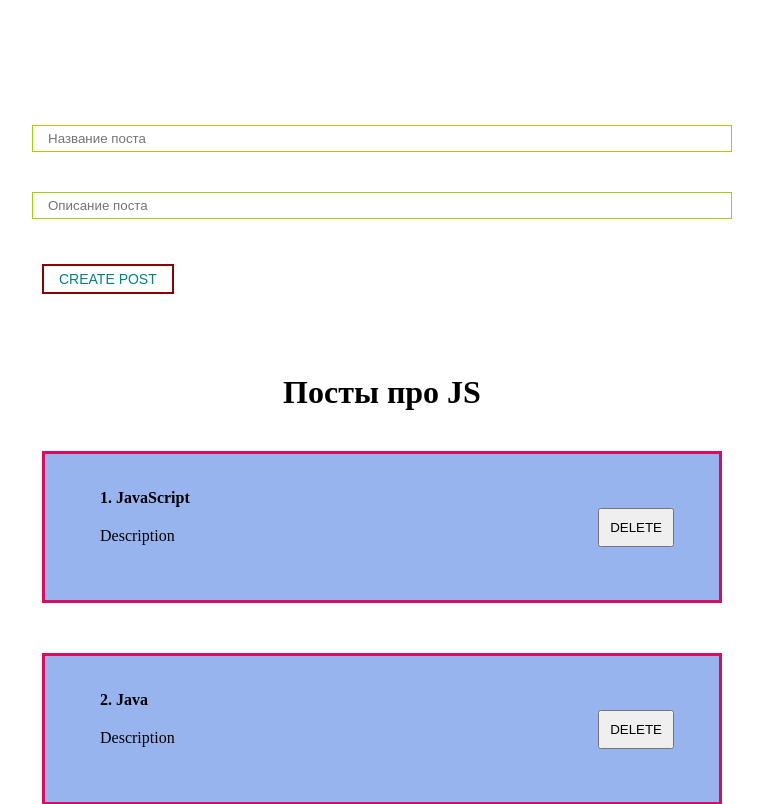
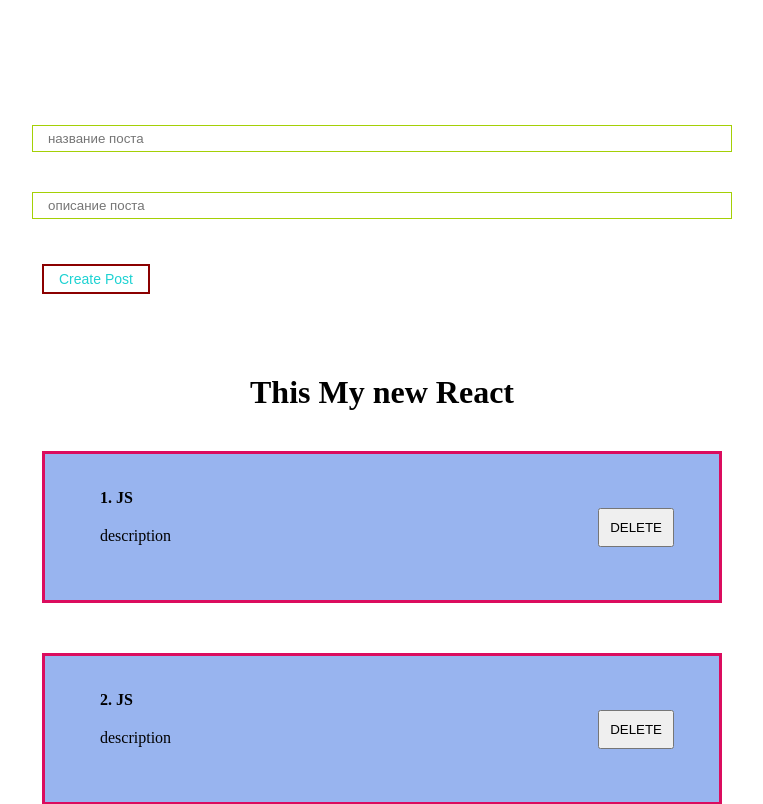
Before and after one commit to SergeyGetman/React_new_prod, a React (Create React App) app: page / in a window 1280 px wide. Shown: the top 804 px of the page, without its empty margins (258-1021 px from the left). Built offline with nearby package versions, Linux system fonts and the light colour scheme.

Commit message:
fix files

```diff
--- a/src/App.js
+++ b/src/App.js
@@ -1,37 +1,34 @@
-import React, {useState} from "react"
-
+import React, {useState} from "react";
+import Counters from "./components/Counters";
 import "./components/styles/App.css"
-
+import Postitem from "./components/Postitem";
 import Postlist from "./components/Postlist";
 import MyButton from "./components/UI/button/MyButton";
 import MyInput from "./components/UI/input/MyInput";
+import PostForm from "./components/PostForm";
+
 
 function App() {
-  const [posts, setPost] = useState([
-    {id: 1, title: "JavaScript", body: "Description"},
-    {id: 2, title: "Java", body: "Description"},
-    {id: 3, title: "Script", body: "Description"},
+
+  const [posts, setPosts] = useState([
+    {id: 1, title: "JS", body: "description"},
+    {id: 2, title: "JS", body: "description"},
+    {id: 3, title: "JS", body: "description"}
   ])
 
-
-
-
+  const createPost = (newPost) => {
+    setPosts([...posts, newPost])
+  }
 
   return (
     <div className="App">
-      <form>
-        <MyInput type="text" placeholder="Название поста"/>
-        <MyInput type="text" placeholder="Описание поста"/>
 
+      <PostForm create={createPost}/>
+      <Postlist posts={posts} title={"This My new React"}/>
 
-        <MyButton >CREATE POST</MyButton>
-
-      </form>
-
-      <Postlist posts={posts} title={"Посты про JS "}/>
-
+      <Counters/>
     </div>
-  );
+  )
 }
 
-export default App;
+export default App
--- /dev/null
+++ b/src/components/PostForm.jsx
@@ -0,0 +1,43 @@
+import React, {useState} from 'react';
+import MyInput from "./UI/input/MyInput";
+import MyButton from "./UI/button/MyButton";
+
+
+const PostForm = ({create}) => {
+  const [post, setPost] = useState({title: "", body: ""})
+
+  const addNewPost = (e) => {
+    e.preventDefault()
+    const newPost = {
+      ...post, id : Date.now()
+    }
+    create(newPost)
+    setPost({title: "", body: ""})
+  }
+
+  return (
+
+      <form>
+        {/*Управляемый компонент*/}
+        <MyInput
+          type="text"
+          onChange={e => setPost({...post, title: e.target.value})}
+          placeholder="название поста"
+          value={post.title}
+        />
+        {/*неуправляемый ком-т*/}
+
+        <MyInput
+          type="text"
+          value={post.body}
+          onChange={e => setPost({...post, body: e.target.value})}
+          placeholder="описание поста"
+        />
+
+        <MyButton onClick={addNewPost}>Create Post</MyButton>
+      </form>
+
+  );
+};
+
+export default PostForm;
--- a/src/components/Postitem.jsx
+++ b/src/components/Postitem.jsx
@@ -5,7 +5,7 @@
     <div>
       <div className="post">
         <div className="post__content">
-          <strong>{props.post.id}. {props.post.title}</strong>
+          <strong>{props.number}. {props.post.title}</strong>
           <div>
             {props.post.body}
           </div>
--- a/src/components/Postlist.jsx
+++ b/src/components/Postlist.jsx
@@ -6,10 +6,11 @@
 
   return (
     <div>
-      <h1 style={{textAlign : "center"}}>{title}</h1>
-      {posts.map(post =>
-        <Postitem key={post.id} post={post}/>
+      <h1 style={{textAlign : "center"}} >{title}</h1>
+      {posts.map((post, index ) =>
+        <Postitem number={index + 1} key={post.id} post={post}/>
       )}
+
       <br/>
 
 
--- a/src/components/UI/button/MyButton.jsx
+++ b/src/components/UI/button/MyButton.jsx
@@ -2,8 +2,6 @@
 import classes from "./MyButton.module.css"
 
 const MyButton = ({children, ...props}) => {
-
-  console.log(props)
   return (
     <div>
       <button {...props} className={classes.myBtn}>
--- a/src/components/UI/button/MyButton.module.css
+++ b/src/components/UI/button/MyButton.module.css
@@ -1,6 +1,6 @@
 .myBtn {
     padding: 5px 15px;
-    color: teal;
+    color: #1ed2d2;
     font-size: 14px;
     background: transparent;
     border : 2px solid darkred;
--- a/src/components/UI/input/MyInput.jsx
+++ b/src/components/UI/input/MyInput.jsx
@@ -1,12 +1,12 @@
 import React from 'react';
 import classes from "./MyInput.module.css"
 
-const MyInput = (props) => {
+const MyInput = React.forwardRef ((props,  ref) => {
   return (
     <div>
-      <input className={classes.myInput} {...props}/>
+      <input ref={ref} className={classes.myInput} {...props}/>
     </div>
   );
-};
+});
 
 export default MyInput;
--- a/src/index.js
+++ b/src/index.js
@@ -1,6 +1,6 @@
 import React from 'react';
 import ReactDOM from 'react-dom';
-import App from './App';
+import App from "./App"
 
 
 ReactDOM.render(
```
Also changed, not shown: src/components/Test.jsx (added, +12 -0 lines), src/components/form/Form.jsx (added, +25 -0 lines), src/components/form/View.jsx (added, +13 -0 lines), .prettierrc.js (added), 1 other file (tests, documents, lock files or other folders).
